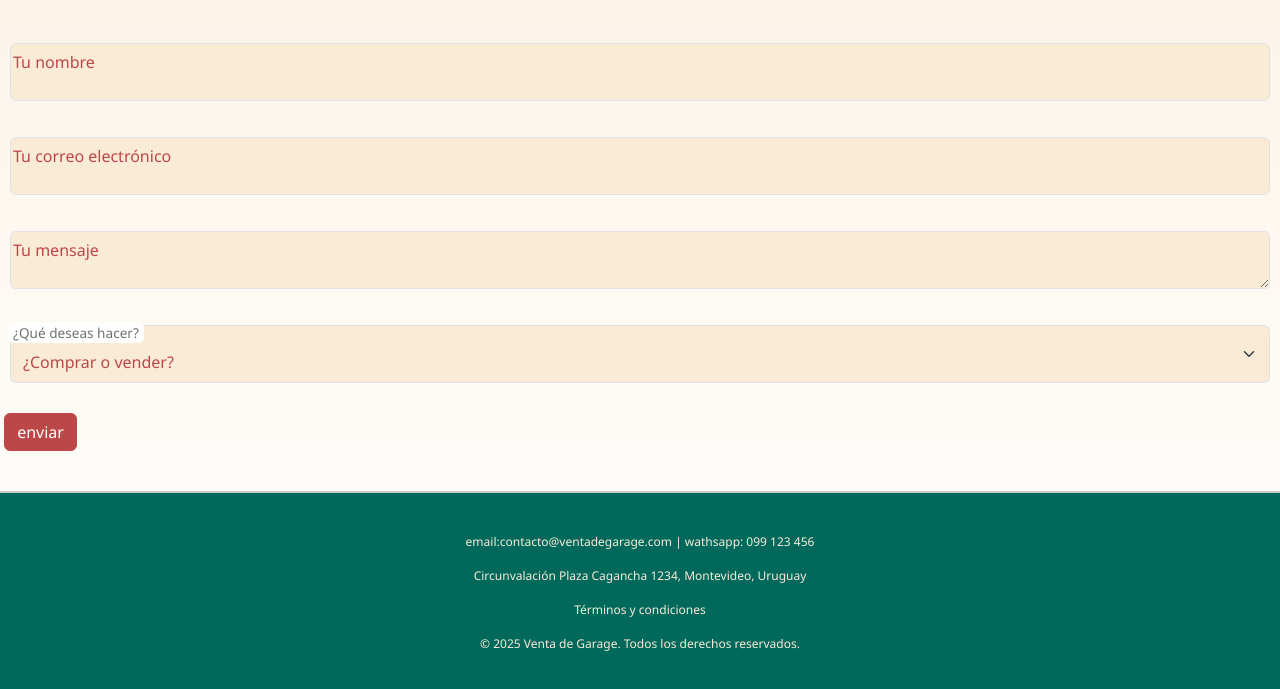
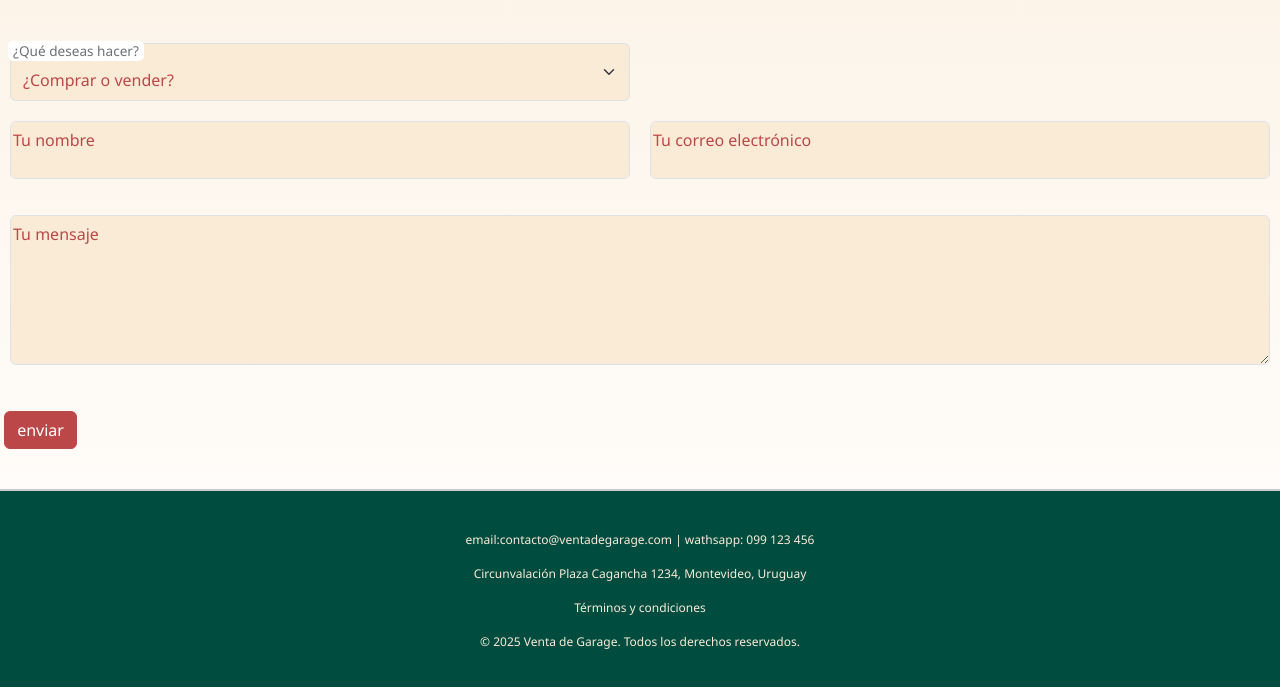
Before and after one commit to analucia8/Entrega-Desarrollo-Web-Coder, a website: page pages/habla_con_nosotros.html in a window 1280 px wide. Shown: the part 574-1263 px from the top of the page. Drawn offline with nearby package versions, Linux system fonts and the light colour scheme.

Commit message:
arreglos formulario

```diff
--- a/SCSS/_terminosycondiciones.scss
+++ b/SCSS/_terminosycondiciones.scss
@@ -1,24 +1,26 @@
-// Definimos un mixin para compartir estilos comunes
+
 @mixin texto-estandar($color, $margen) {
     color: $color;
     margin: $margen;
     font-size: 16px;
-    /* Tamaño estándar para ambos */
     line-height: 1.5;
-    /* Espaciado entre líneas */
+    text-align: justify;
+
 }
 
 .estilo-terminos-y-condiciones {
 
-    // Estilos para los párrafos (introducción y final)
     p {
         @include texto-estandar(rgb(224, 167, 110), 10px 0);
+
     }
 
     // Estilos para los elementos de lista
     li {
         @include texto-estandar(gray, 20px 0); // Letra gris y margen más amplio
-        list-style-position: inside;
-        /* Asegura que los números estén dentro del contenedor */
+        list-style-position: inside; /* Asegura que los números estén dentro del contenedor */
+        padding-left: 30px;
+        padding-right: 30px;
+
     }
 }
--- a/SCSS/styles.scss
+++ b/SCSS/styles.scss
@@ -1,5 +1,5 @@
 $primary-color: antiquewhite;
-$secondary-color: #386641;
+$secondary-color: #004d40 ;
 @import url('https://fonts.googleapis.com/css2?family=Noto+Sans:ital,wght@0,100..900;1,100..900&display=swap');
 @import 'navybanner';
 @import 'productos';
@@ -44,6 +44,8 @@ body {
 
     p {
         color: #bc4749;
+        padding-left: 20px;
+        padding-right: 20px;
 
     }
 
@@ -52,7 +54,7 @@ body {
         margin-top: 40px !important;
         border-top: 2px solid #ccc !important;
         font-size: 0.75rem !important;
-        background-color: #00695c !important;
+        background-color: $secondary-color !important;
         padding-top: 40px;
         padding-bottom: 20px;
         text-align: center;
@@ -136,6 +138,9 @@ body {
     p {
         font-size: 1em;
     }
+    #form-comprar-o-vender {
+        width: 100%;
+    }
 }
 
 #p-carrusel {
@@ -208,12 +213,21 @@ body {
     color: #bc4749;
 
 
+
     &:hover {
         background-color: #bc4749;
 
 
     }
 }
+#form-comprar-o-vender{
+    width: 50%;
+}
+@media (max-width: 768px) {
+    #form-comprar-o-vender {
+        width: 100%;
+    }
+}
 .row {
     margin: 0px;
 }
--- a/pages/habla_con_nosotros.html
+++ b/pages/habla_con_nosotros.html
@@ -52,21 +52,8 @@
         </div>
 
         <h1 class="animate__heartBeat">Hablá con nosotros</h1>
-
-        <div class="form-floating mb-3">
-            <input type="email" class="form-control" id="floatingInputDisabled" placeholder="name@example.com">
-            <label for="floatingInputDisabled">Tu nombre</label>
-        </div>
-        <div class="form-floating mb-3">
-            <input type="email" class="form-control" id="floatingInputDisabled" placeholder="name@example.com">
-            <label for="floatingInputDisabled">Tu correo electrónico</label>
-        </div>
-        <div class="form-floating mb-3">
-            <textarea class="form-control" placeholder="Leave a comment here" id="floatingTextareaDisabled"></textarea>
-            <label for="floatingTextareaDisabled">Tu mensaje </label>
-        </div>
-
-        <div class="form-floating">
+        <div>
+            <div id="form-comprar-o-vender" class="form-floating" >
               <select class="form-select" id="floatingSelectDisabled" aria-label="Floating label disabled select example">
                 <option selected>¿Comprar o vender?</option>
                 <option value="1">Comprar</option>
@@ -74,9 +61,26 @@
               </select>
               <label for="floatingSelectDisabled">¿Qué deseas hacer?</label>
             </div>
+            <div class="row">
+               <div class="form-floating mb-3 col-md-6">
+                  <input type="email" class="form-control" id="floatingInputDisabled" placeholder="name@example.com">
+                  <label for="floatingInputDisabled">Tu nombre</label>
+              </div>
+              <div class="form-floating mb-3 col-md-6">
+                  <input type="email" class="form-control" id="floatingInputDisabled" placeholder="name@example.com">
+                  <label for="floatingInputDisabled">Tu correo electrónico</label>
+              </div>
+            </div>
+            <div class="form-floating mb-3">
+              <textarea style="height: 150px;" class="form-control" placeholder="Leave a comment here" id="floatingTextareaDisabled"></textarea>
+              <label for="floatingTextareaDisabled">Tu mensaje </label>
+            </div>
             <div><label for="submit"></label>
               <input type="submit" value="enviar" class="btn btn-primary">
             </div>
+          </div>
+
+          <div>
     </main>
     <footer>
         <div>
```
Also changed, not shown: SCSS/_productos.scss (+3 -6 lines), index.html (+15 -14 lines), pages/quienes_somos.html (+19 -17 lines), CSS/styles.css, 1 other file. Lines whose indentation alone changed are shown as unchanged.
